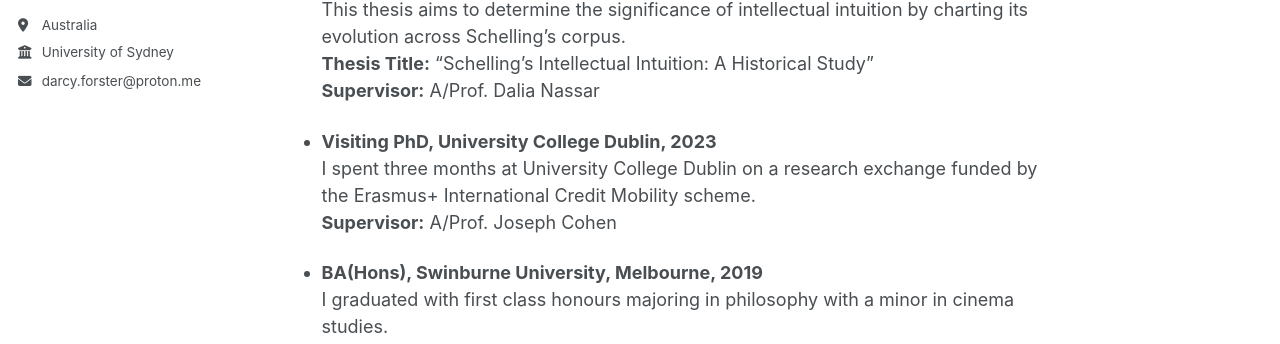
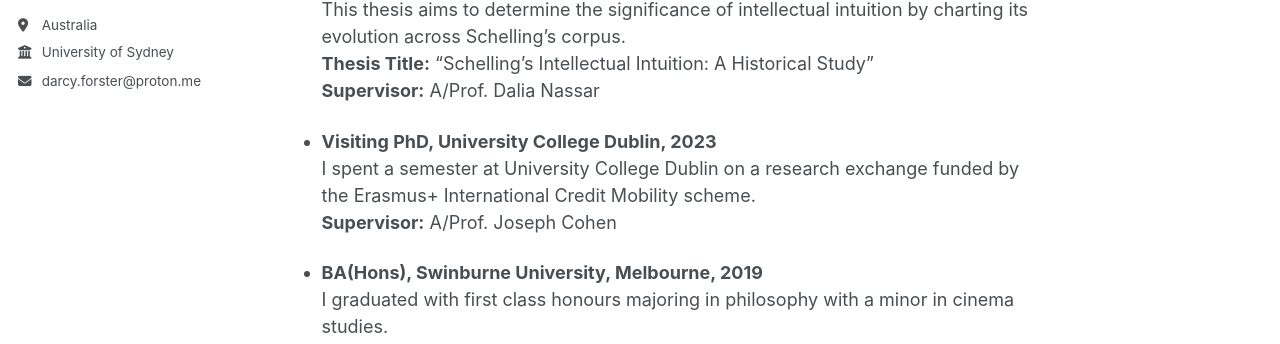
Before and after one commit to darcyforster/academic-pages, a Jekyll site: the page built from _pages/about.md, in a window 1280 px wide and 1090 px high. Shown: the part 355-699 px from the top of the window. Built offline with Jekyll 4.4.1, drawn with Linux system fonts in a browser that asks for light colours.

Commit message:
Update about.md

```diff
--- a/_pages/about.md
+++ b/_pages/about.md
@@ -16,7 +16,7 @@ This thesis aims to determine the significance of intellectual intuition by char
   **Supervisor:** A/Prof. Dalia Nassar
 
 * **Visiting PhD, University College Dublin, 2023**\
-I spent three months at University College Dublin on a research exchange funded by the Erasmus+ International Credit Mobility scheme.\
+I spent a semester at University College Dublin on a research exchange funded by the Erasmus+ International Credit Mobility scheme.\
   **Supervisor:** A/Prof. Joseph Cohen
 
 * **BA(Hons), Swinburne University, Melbourne, 2019**\
```
